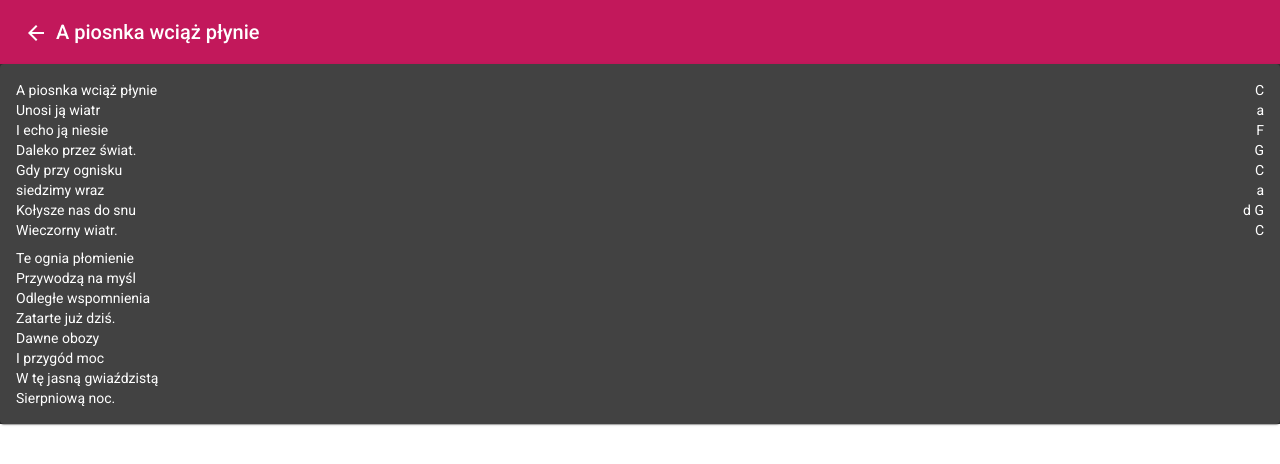
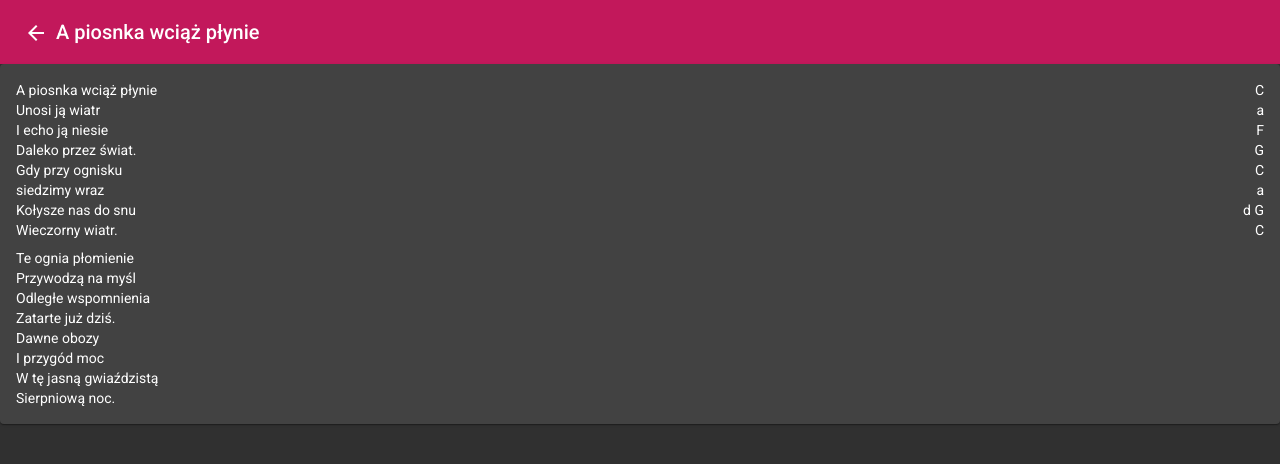
Before and after one commit to spiewnigator/spiewnigator.github.io, an Angular app: page /song/0 in a window 1280 px wide. Shown: the top 464 px of the page. Built offline with nearby package versions, Linux system fonts and the light colour scheme.

Commit message:
fix song view style

```diff
--- a/src/app/song/song-view/song-view.component.scss
+++ b/src/app/song/song-view/song-view.component.scss
@@ -26,3 +26,10 @@ div.header {
     display: flex;
     flex-direction: column;
 }
+
+:host {
+    min-height: 100vh;
+    width: 100%;
+    display: flex;
+    flex-direction: column;
+}
```
